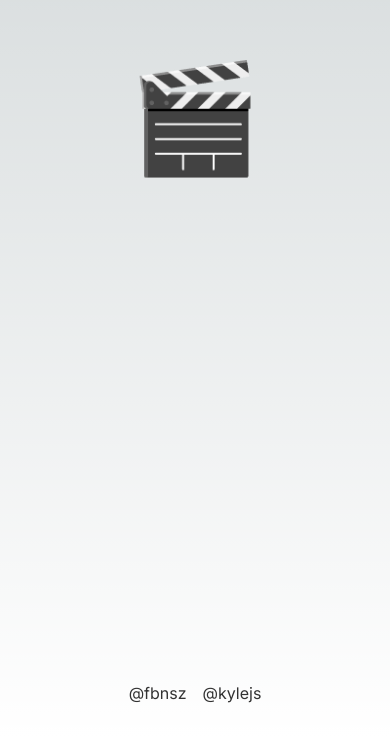
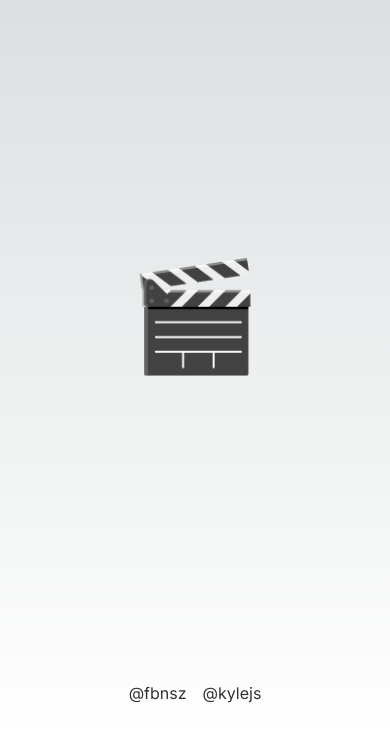
Before and after one commit to ky1ejs/cut, a Next.js app in the folder web/: page / in a window 390 px wide. Shown: the part 107-844 px from the top of the page. Built offline with nearby package versions, Linux system fonts and the light colour scheme.

Commit message:
Add confirm email page

```diff
--- /dev/null
+++ b/web/app/confirm-email/page.tsx
@@ -0,0 +1,23 @@
+import CenterScreen from "@/components/CenterScreen"
+import Logo from "@/components/Logo"
+import { redirect, useSearchParams } from "next/navigation"
+
+export default function Page({searchParams}: {searchParams:  { [key: string]: string | string[] | undefined }}) {
+  const token = searchParams.token
+  if (!token) {
+    redirect("/")
+  }
+  const url = `cut://confirm-email?token=${token}`
+  return (
+    <CenterScreen>
+      <div className="m-auto">
+      <Logo/>
+      </div>
+      <a href={url}>
+        <div className="px-4 py-2 bg-gray-700 rounded-md text-white shadow-m shadow-gray-700 shadow-md">
+          Confirm Email
+        </div>
+      </a>
+    </CenterScreen>
+  )
+}
--- a/web/app/page.tsx
+++ b/web/app/page.tsx
@@ -1,10 +1,12 @@
+import CenterScreen from "@/components/CenterScreen";
+
 export default function Home() {
   return (
     <main>
       <div className="background fixed bottom-0 left-0 right-0 top-0" />
-      <div className="fixed bottom-0 left-0 right-0 top-0 flex">
-        <div className="mx-auto mt-36 text-[80pt] sm:my-auto">🎬</div>
-      </div>
+      <CenterScreen>
+        <div className="text-[80pt]">🎬</div>
+      </CenterScreen>
       <div className="fixed bottom-8 w-full">
         <div className=" flex justify-center gap-4">
           <a href="https://www.threads.net/@fbnsz">@fbnsz</a>
--- /dev/null
+++ b/web/components/CenterScreen.tsx
@@ -0,0 +1,8 @@
+
+const CenterScreen = ({children}: {children: React.ReactNode}) => (
+  <div className="fixed bottom-0 left-0 right-0 top-0 flex text-center">
+    <div className="mx-auto my-auto sm:my-auto">{children}</div>
+  </div>
+)
+
+export default CenterScreen
--- /dev/null
+++ b/web/components/Logo.tsx
@@ -0,0 +1,4 @@
+
+export default function Logo() {
+  return <div className="text-[80pt]">🎬</div>
+}
```
